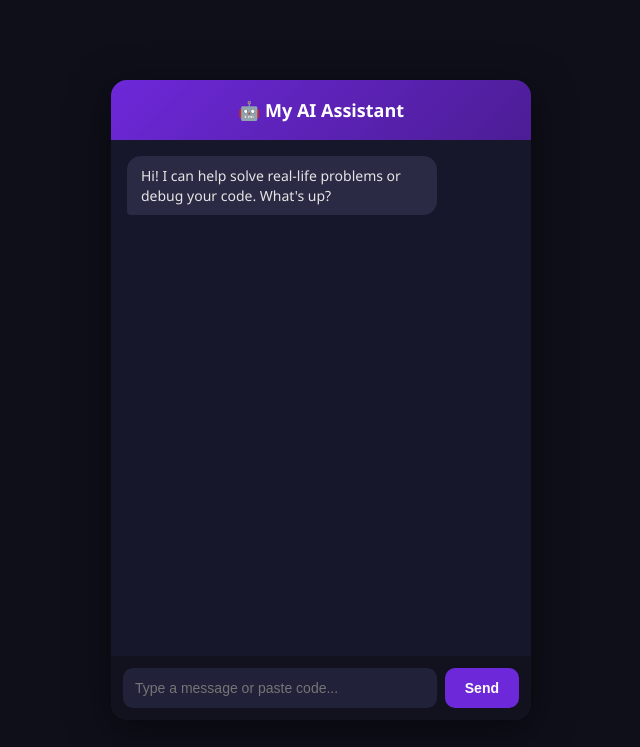
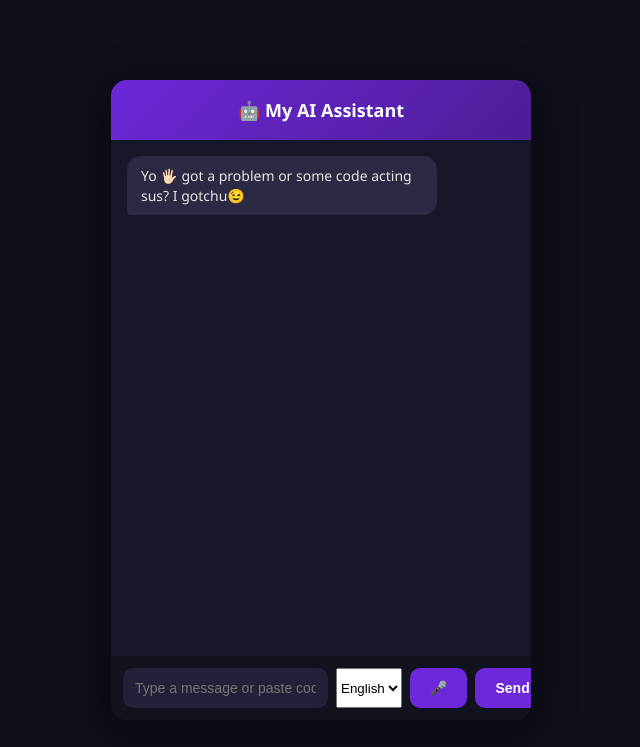
Before and after one commit to biditadas0-code/AI-ASSISTANT, a Flask app: page / in a window 1280 px wide. Shown: the top 747 px of the page, without its empty margins (319-959 px from the left). Run offline with Flask 3, Linux system fonts and the light colour scheme.

Commit message:
Enhance chat interface with voice input and language options
Added voice input feature and language selection to chat interface.

```diff
--- a/templates/index.html
+++ b/templates/index.html
@@ -115,10 +115,16 @@
 <div class="chat-container">
   <div class="chat-header">🤖 My AI Assistant</div>
   <div class="chat-messages" id="chatMessages">
-    <div class="message bot">Hi! I can help solve real-life problems or debug your code. What's up?</div>
+    <div class="message bot">Yo 🖐🏻 got a problem or some code acting sus? I gotchu😉</div>
   </div>
   <div class="chat-input">
     <input type="text" id="userInput" placeholder="Type a message or paste code..." />
+    <select id="voiceLang">
+      <option value="en-IN">English</option>
+      <option value="hi-IN">हिंदी</option>
+      <option value="bn-IN">বাংলা</option>
+    </select>
+    <button onclick="startVoice()">🎤</button>
     <button onclick="sendMessage()">Send</button>
   </div>
 </div>
@@ -126,6 +132,15 @@
 <script>
   const messagesDiv = document.getElementById('chatMessages');
   const input = document.getElementById('userInput');
+function startVoice(){
+  const recognition = new (window.SpeechRecognition || window.webkitSpeechRecognition)();
+  const lang = document.getElementById('voiceLang').value;
+  recognition.lang = lang;
+  recognition.onresult = function(event) {
+    document.getElementById('userInput').value = event.results[0][0].transcript;
+  };
+  recognition.start();
+}
 
   input.addEventListener('keypress', function(e) {
     if (e.key === 'Enter') sendMessage();
```
